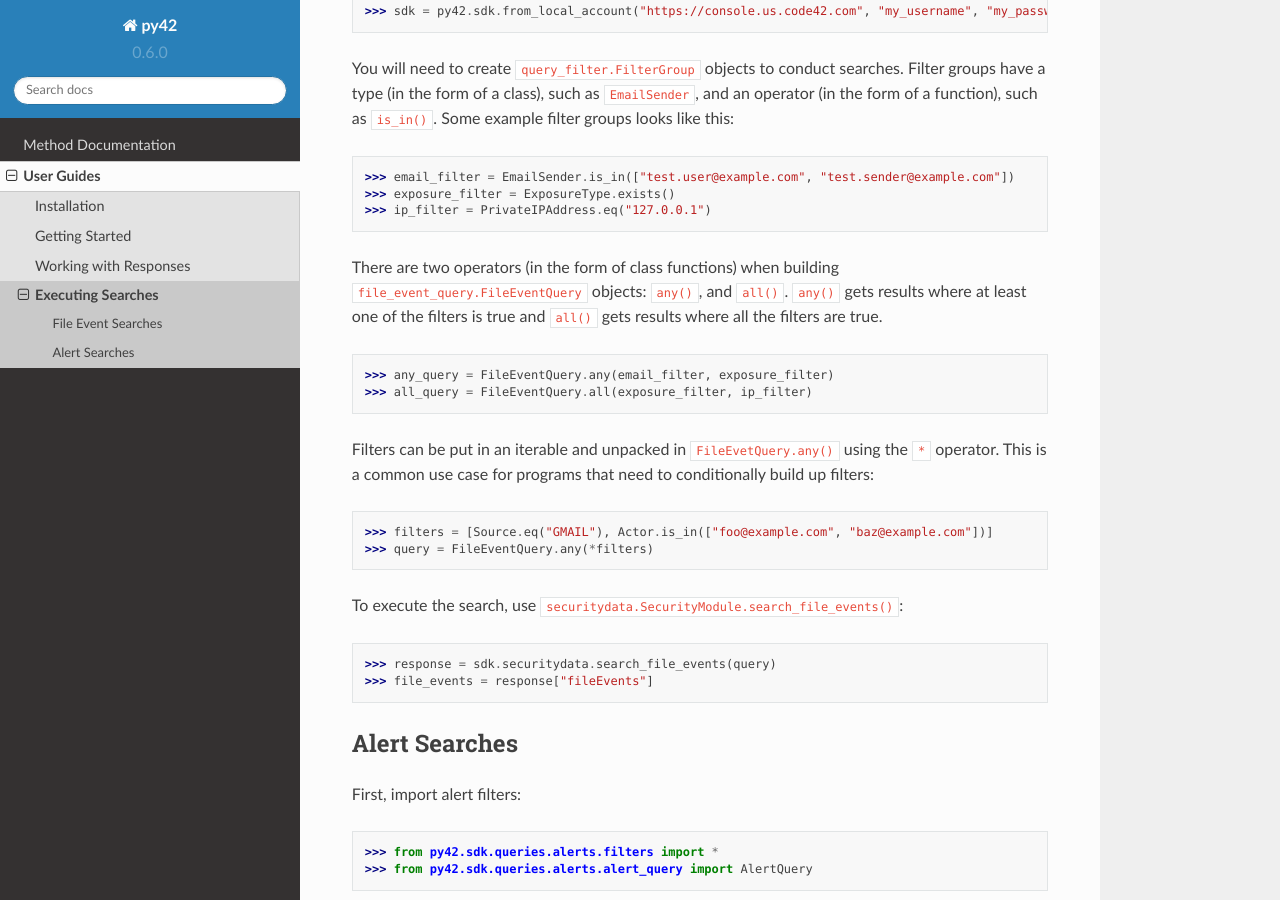
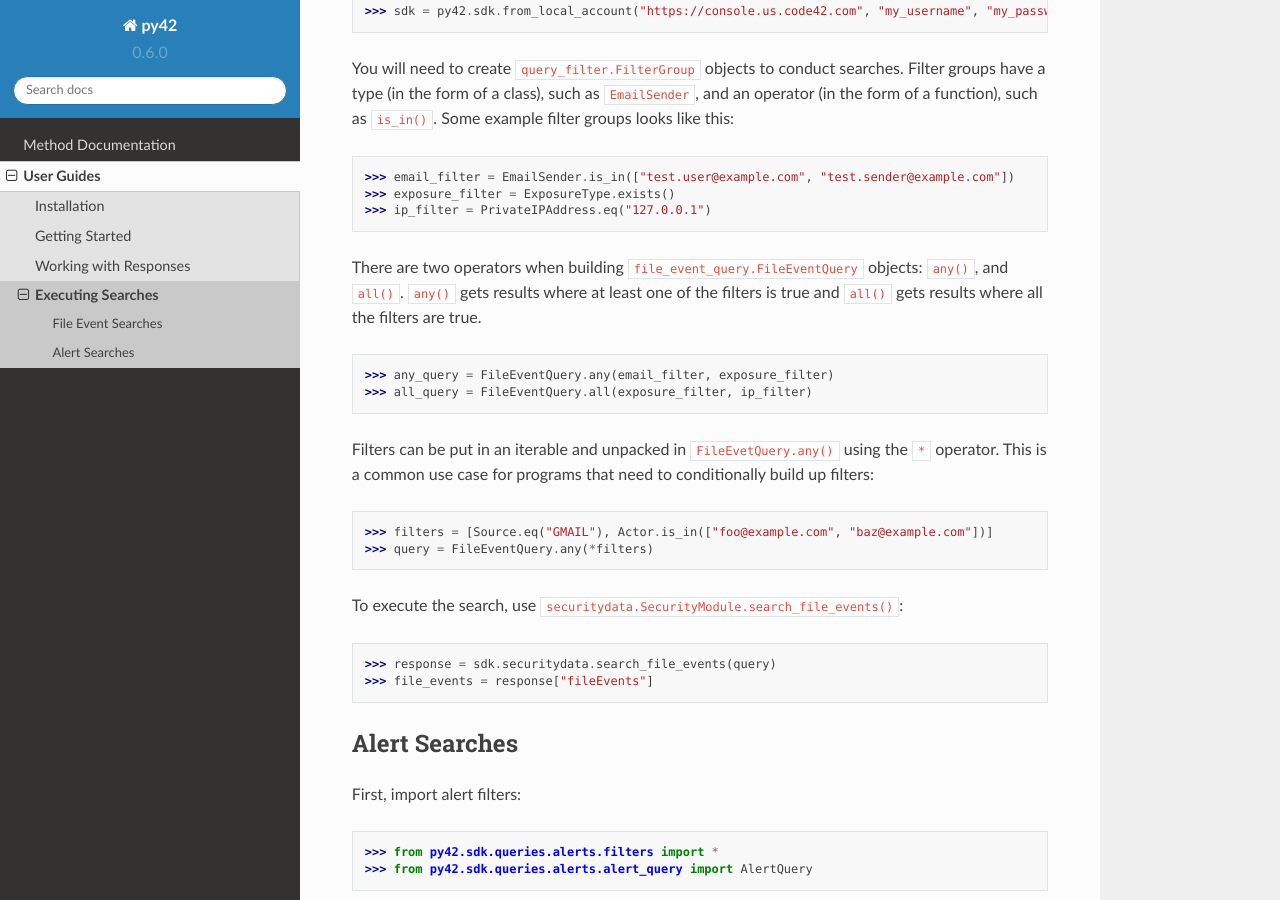
Before and after one commit to code42/py42, a Sphinx documentation site: the page built from docs/userguides/searches.md, in a window 1280 px wide and 900 px high, scrolled down 341 px. Built offline with Sphinx 7.4.7 and the Read the Docs theme 2.0.0, drawn with Linux system fonts in a browser that asks for light colours; the version number is read from the project's files by our own code.

Commit message:
Fix typo and remove one part

```diff
--- a/docs/userguides/searches.md
+++ b/docs/userguides/searches.md
@@ -18,7 +18,7 @@ Some example filter groups looks like this:
     >>> exposure_filter = ExposureType.exists()
     >>> ip_filter = PrivateIPAddress.eq("127.0.0.1")
 
-There are two operators (in the form of class functions) when building `file_event_query.FileEventQuery` objects:
+There are two operators when building `file_event_query.FileEventQuery` objects:
 `any()`, and `all()`.
 `any()` gets results where at least one of the filters is true and `all()` gets results where all the filters are true.
 
```
